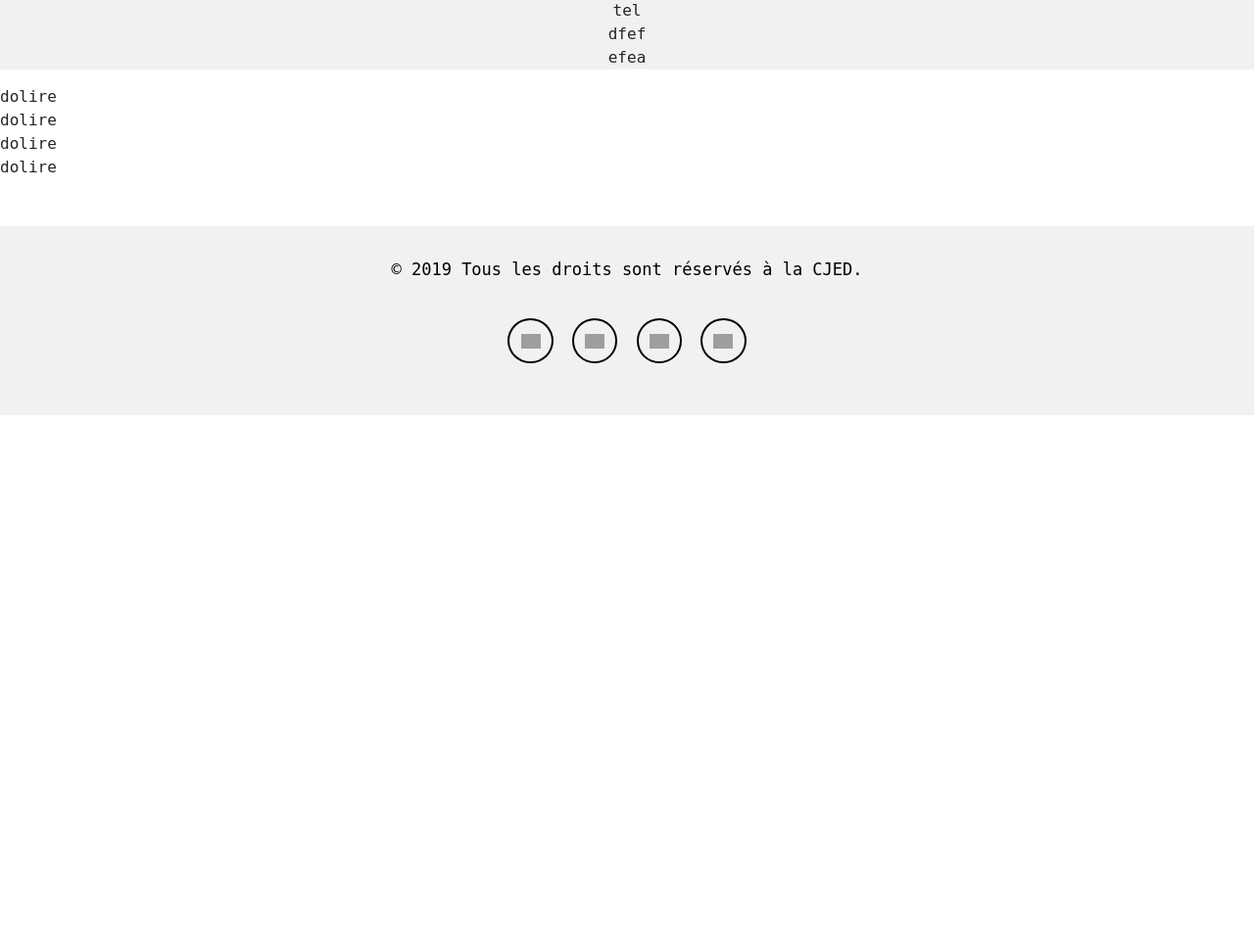
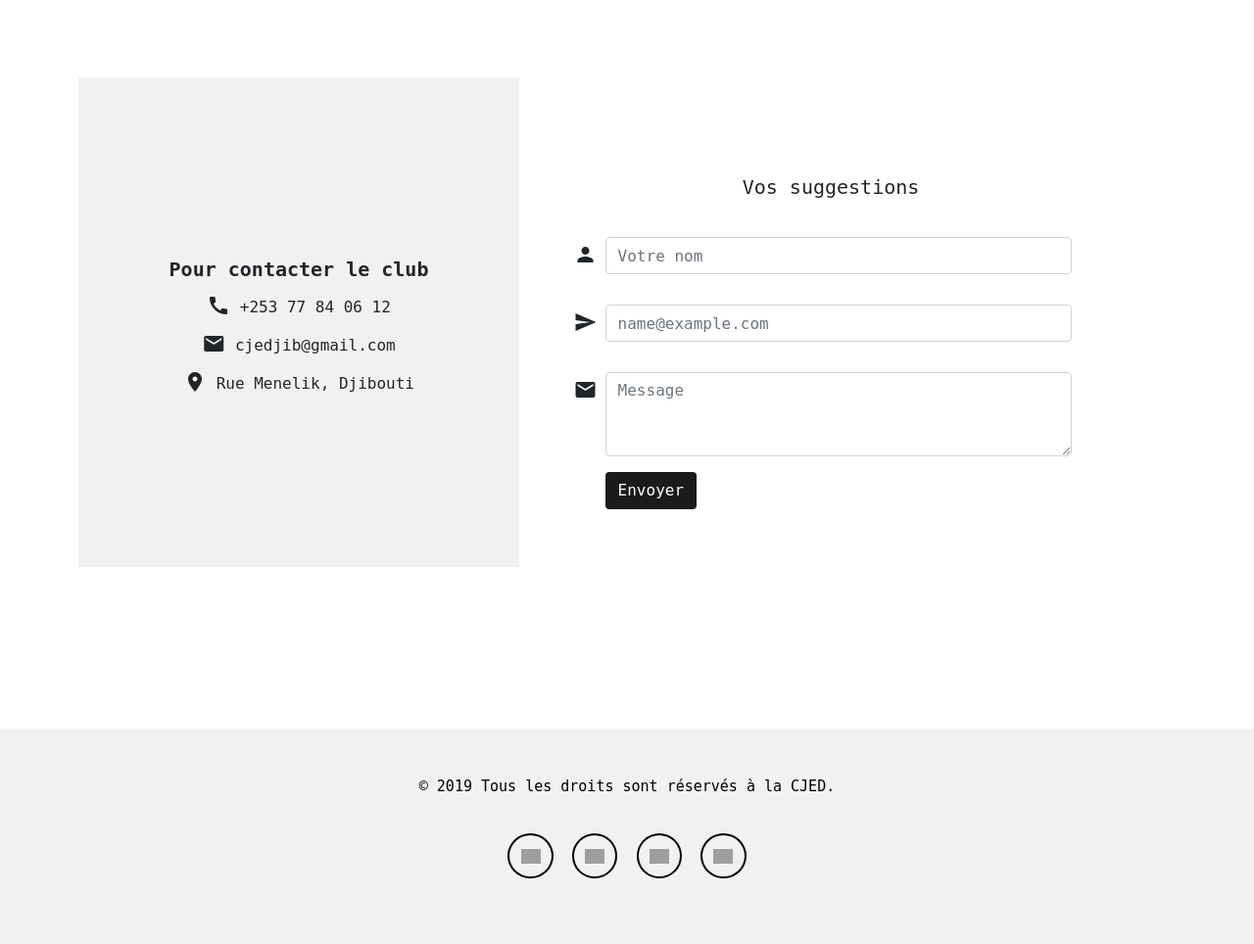
Before and after one commit to chakal05/mySite, a PHP site: page /php/contact.php in a window 1280 px wide. Shown: the part 81-1045 px from the top of the page at 98% size. Run offline with PHP 8.4, Linux system fonts and the light colour scheme; style sheets or scripts are compiled from the project's sources; grey boxes are pictures that could not be loaded.

Commit message:
contact page done

```diff
--- a/css/contact.css
+++ b/css/contact.css
@@ -15,9 +15,123 @@ html {
           box-sizing: border-box;
 }
 
+main {
+  width: 100%;
+  margin-bottom: 5rem;
+}
+
+@media (min-width: 768px) {
+  main {
+    text-align: center;
+    margin-bottom: -7rem;
+  }
+}
+
 main .left {
   margin-top: 5rem;
   background-color: #f1f1f1;
   text-align: center;
+  padding: 2rem;
+}
+
+@media (min-width: 768px) {
+  main .left {
+    width: 390px;
+    position: relative;
+    top: 5rem;
+    left: 2rem;
+    height: 500px;
+    padding-top: 11rem;
+  }
+}
+
+@media (min-width: 991px) {
+  main .left {
+    width: 450px;
+    margin-left: 3rem;
+  }
+}
+
+@media (min-width: 1300px) {
+  main .left {
+    margin-left: 7rem;
+  }
+}
+
+@media (min-width: 1500px) {
+  main .left {
+    width: 600px;
+  }
+}
+
+main .left ul {
+  list-style: none;
+}
+
+main .left ul li {
+  margin: 0.5rem;
+}
+
+main .left ul li i {
+  position: relative;
+  top: 0.3rem;
+}
+
+@media (min-width: 768px) {
+  main .right {
+    width: 50%;
+    position: relative;
+    top: -21rem;
+    left: 26rem;
+    text-align: left;
+  }
+}
+
+@media (min-width: 991px) {
+  main .right {
+    margin-left: 7rem;
+  }
+}
+
+@media (min-width: 1300px) {
+  main .right {
+    margin-left: 15rem;
+  }
+}
+
+@media (min-width: 1500px) {
+  main .right {
+    margin-left: 19rem;
+    width: 55%;
+  }
+}
+
+main .right h5 {
+  margin-top: 1rem;
+  text-align: center;
+}
+
+main .right form .form-group {
+  width: 290px;
+  margin: 0 auto;
+  padding-left: 1rem;
+}
+
+@media (min-width: 768px) {
+  main .right form .form-group {
+    width: 77%;
+  }
+}
+
+main .right form .form-group i {
+  position: relative;
+  top: 2.3rem;
+  left: -2rem;
+}
+
+main .right form .btn {
+  background-color: #1b1b1b;
+  color: #fff;
+  margin-top: 1rem;
 }
 /*# sourceMappingURL=contact.css.map */
--- a/css/contact.scss
+++ b/css/contact.scss
@@ -19,10 +19,17 @@ $ipad: 768px;
 }
 
 @mixin bigScreen {
+  @media (min-width: 1300px) {
+    @content;
+  }
+}
+
+@mixin extraScreen {
   @media (min-width: 1500px) {
     @content;
   }
 }
+
 body,
 html {
   width: 100%;
@@ -39,11 +46,114 @@ html {
   box-sizing: border-box;
 }
 
-main{
+main {
+  width: 100%;
+  margin-bottom: 5rem;
 
-    .left{
-        margin-top: 5rem;
-        background-color: $second;
-        text-align: center;
+  @include ipad {
+    text-align: center;
+    margin-bottom: -7rem;
+  }
+
+  @include desktop {
+  }
+
+  .left {
+    margin-top: 5rem;
+    background-color: $second;
+    text-align: center;
+    padding: 2rem;
+
+    @include ipad {
+      width: 390px;
+      position: relative;
+      top: 5rem;
+      left: 2rem;
+      height: 500px;
+      padding-top: 11rem;
     }
+
+    @include desktop {
+        width: 450px;
+        margin-left: 3rem;
+      }
+
+      @include bigScreen {
+        margin-left: 7rem;
+      }
+
+      @include extraScreen {
+        width: 600px;
+      }
+
+    ul {
+      list-style: none;
+
+      @include ipad {
+
+      }
+
+      li {
+        margin: 0.5rem;
+
+        i {
+          position: relative;
+          top: 0.3rem;
+        }
+      }
+    }
+  }
+
+  .right {
+    @include ipad {
+      width: 50%;
+      position: relative;
+      top: -21rem;
+      left: 26rem;
+      text-align: left;
+    }
+
+    @include desktop {
+      margin-left: 7rem;
+
+    }
+
+    @include bigScreen {
+      margin-left: 15rem;
+    }
+
+    @include extraScreen {
+      margin-left: 19rem;
+      width: 55%;
+    }
+
+    h5 {
+      margin-top: 1rem;
+      text-align: center;
+    }
+
+    form {
+      .form-group {
+        width: 290px;
+        margin: 0 auto;
+        padding-left: 1rem;
+
+        @include ipad {
+          width: 77%;
+        }
+
+        i {
+          position: relative;
+          top: 2.3rem;
+          left: -2rem;
+        }
+      }
+
+      .btn {
+        background-color: $primary;
+        color: #fff;
+        margin-top: 1rem;
+      }
+    }
+  }
 }
--- a/css/footer.css
+++ b/css/footer.css
@@ -15,17 +15,17 @@ html {
 }
 
 .box {
-  margin-top: 3rem;
   background-color: #F1F1F1;
   text-align: center;
   color: black;
+  padding: 1rem;
+  height: 220px;
   margin-bottom: -40px;
-  padding: 1rem;
 }
 
 .box .copy {
-  font-size: 17px;
-  padding-top: 1rem;
+  font-size: 15px;
+  padding-top: 2rem;
 }
 
 .box .icons {
--- a/css/footer.scss
+++ b/css/footer.scss
@@ -16,18 +16,17 @@ html {
 }
 
 .box {
-  margin-top: 3rem;
   background-color: $bacGr;
   text-align: center;
   color: black;
+  padding: 1rem;
+  height: 220px;
   margin-bottom: -40px;
-  padding: 1rem;
 
   .copy {
 
-    font-size: 17px;
-    padding-top: 1rem;
-
+    font-size: 15px;
+    padding-top: 2rem;
   }
 
   .icons {
--- a/css/index.scss
+++ b/css/index.scss
@@ -127,6 +127,9 @@ html {
     text-align: center;
     width: 90%;
     margin: 2rem auto;
+
+    // todo----  fix the blinking
+
 
     @include ipad {
       margin: 5rem auto;
@@ -400,6 +403,8 @@ html {
     margin-top: 5rem;
     background-color: #f1f1f1;
     text-align: center;
+
+ //todo----- divs should have the same hight
 
     @include ipad {
       text-align: left;
--- a/php/contact.php
+++ b/php/contact.php
@@ -6,32 +6,65 @@
     <meta charset="UTF-8">
     <meta name="viewport" content="width=device-width, initial-scale=1.0">
     <meta http-equiv="X-UA-Compatible" content="ie=edge">
+    <link href="https://fonts.googleapis.com/icon?family=Material+Icons" rel="stylesheet">
     <link rel="stylesheet" href="../css/contact.css">
     <title>Document</title>
 </head>
 <body>
 
-   <header> <?php include('../php/header.php'); ?></header>
+    <?php include('../php/header.php'); ?>
     <main>
     <div class='left'>
     <ul>
-        <li>tel</li>
-        <li>dfef</li>
-        <li>efea </li>
+        <li><h5> <b>Pour contacter le club</b> </h5></li>
+        <li><i class="material-icons">
+    call
+    </i> +253 77 84 06 12</li>
+            <li><i class="material-icons">
+    mail
+    </i> cjedjib@gmail.com </li>
+            <li><i class="material-icons">
+    place
+    </i> Rue Menelik, Djibouti </li>
     </ul>
     </div>
 
 
     <div class="right">
-    <ul>
-        <li>dolire</li>
-        <li>dolire</li>
-        <li>dolire</li>
-        <li>dolire</li>
-    </ul>
+
+    <h5>Vos suggestions</h5>
+    <form action="">
+
+    <div class="form-group">
+    <i class="material-icons">
+    person
+    </i>
+     <input type="nom" class="form-control" id="exampleFormControlInput" placeholder="Votre nom">
+  </div>
+
+  <div class="form-group">
+  <i class="material-icons">
+    send
+    </i>
+    <input type="email" class="form-control" id="exampleFormControlInput1" placeholder="name@example.com">
+  </div>
+  <div class="form-group">
+  <i class="material-icons">
+    mail
+    </i>
+     <textarea class="form-control" id="exampleFormControlTextarea1" rows="3" placeholder="Message"></textarea>
+
+     <button class="btn">Envoyer</button>
+
+    </div>
+
+
+    </form>
     </div>
     </main>
 
     <footer> <?php include('../php/footer.php'); ?></footer>
+
+
 </body>
 </html>
--- a/php/header.php
+++ b/php/header.php
@@ -37,7 +37,7 @@
         <div class="collapse navbar-collapse" id="navbarSupportedContent">
           <ul class="navbar-nav mr-auto ">
             <li class="nav-item ">
-              <a class="nav-link" href="#"
+              <a class="nav-link" href="../php/index.php"
                 >Accueil </a
               >
             </li>
@@ -48,7 +48,7 @@
               <a class="nav-link" href="#">Actualités </a>
             </li>
             <li class="nav-item">
-              <a class="nav-link" href="#">Contact</a>
+              <a class="nav-link" href="../php/contact.php">Contact</a>
             </li>
             </ul>
             <button class='btn '> Adhèrer </button>
```
Also changed, not shown: 3 other files.
